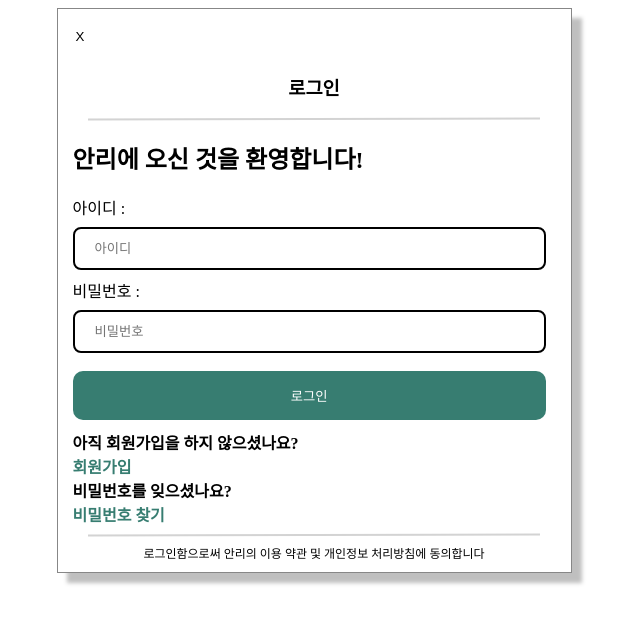
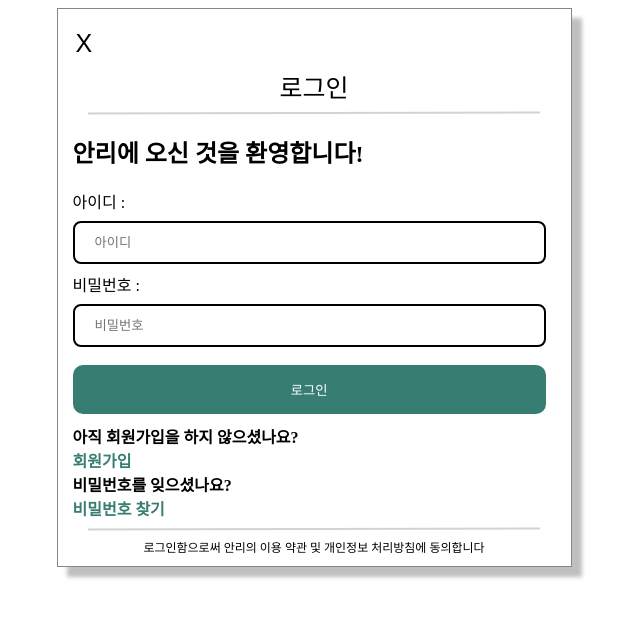
Before and after one commit to miloul/likelion-hack, a plain HTML site: page login.html in a window 1280 px wide. Shown: the whole page, without its empty margins (326-966 px from the left). Drawn offline with Linux system fonts and the light colour scheme.

Commit message:
before pull

```diff
--- a/css/login.css
+++ b/css/login.css
@@ -39,6 +39,8 @@
     background-color: white;
     outline: 0;
     border: 0;
+    font-size: 25px;
+    margin-bottom: 0;
 }
 
 .container {
@@ -88,3 +90,9 @@
     font-weight: bold;
     color: #377d71;
 }
+
+.login-font {
+    font-size: 25px;
+    margin-top: 0px;
+    margin-bottom: 0px;
+}
--- a/login.html
+++ b/login.html
@@ -13,7 +13,7 @@
    <div class="container">
         <div class="upper-login">
             <button type="button" class="Xbtn">X</button>
-            <h3>로그인</h3>
+            <div class="login-font">로그인</div>
             <hr class="line">
         </div>
         <form>
```
